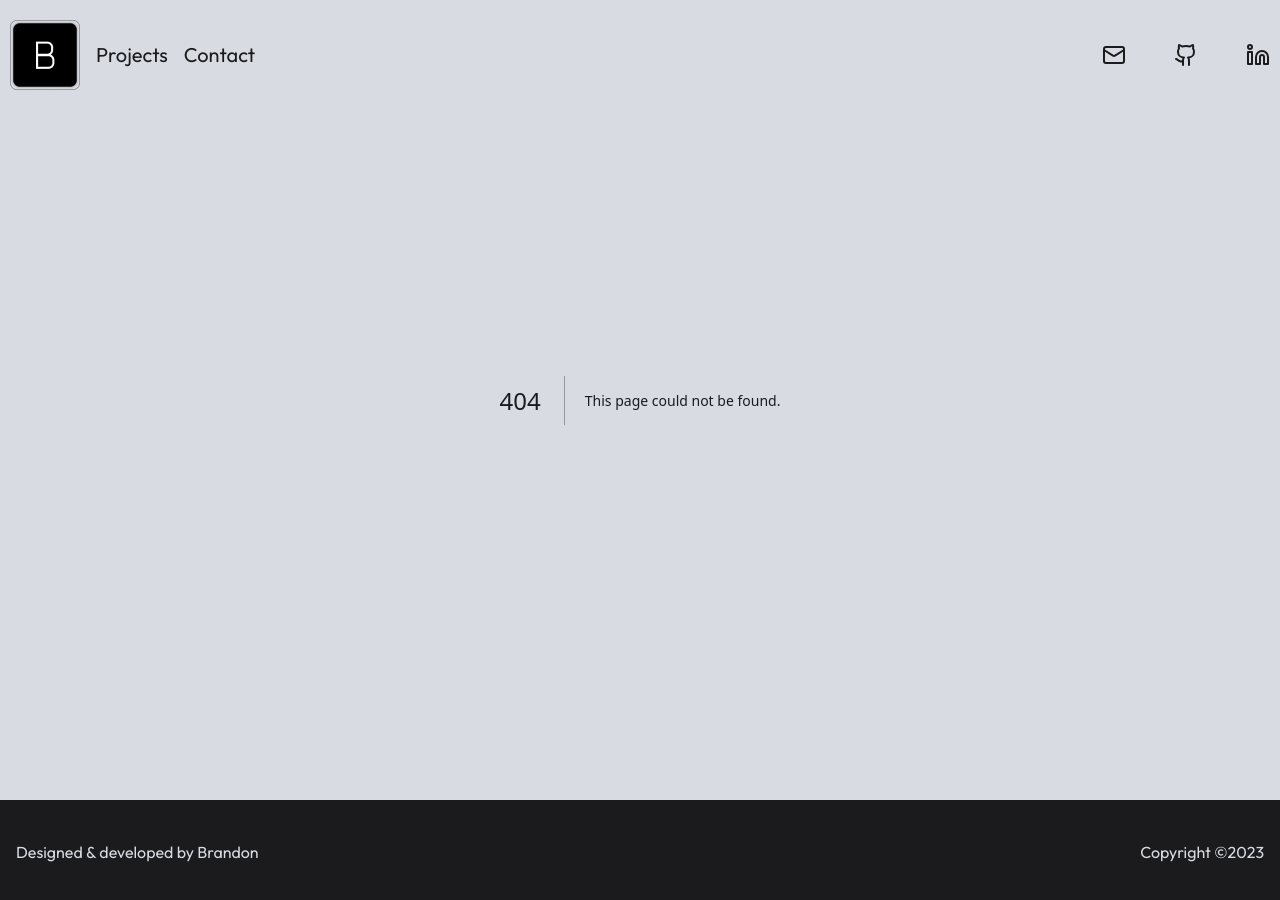
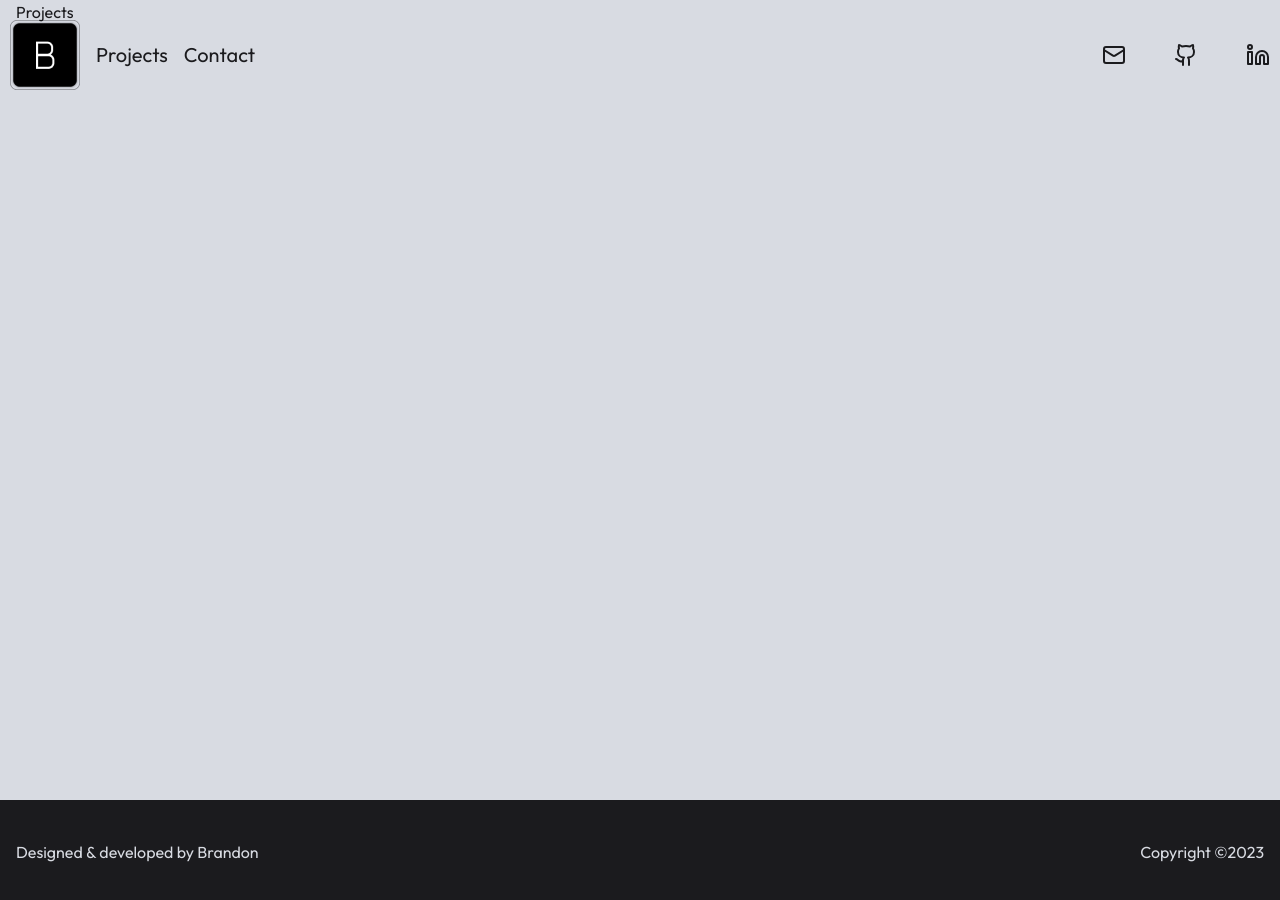
Before and after one commit to brandonmitchell217/portfolio-2023_v2, a Next.js app: page /projects in a window 1280 px wide. Before the commit this address had no page. Shown: the top 900 px of the page. Built offline with nearby package versions, Linux system fonts and the light colour scheme; a web font is replaced by a local one.

Commit message:
meh updates

```diff
--- a/app/page.tsx
+++ b/app/page.tsx
@@ -40,7 +40,7 @@ export default async function Index() {
         <InfoHeader data={{ ...BasicInfo }} />
         <Mouse />
       </section>
-      <section className="py-16 lg:py-32">
+      <section className="py-16 lg:py-44">
         <About />
       </section>
       <section className="pb-20 md:pb-48 space-y-20 md:space-y-48">
--- /dev/null
+++ b/app/projects/page.tsx
@@ -0,0 +1,13 @@
+import React from "react";
+
+export default function Index() {
+  return (
+    <main className="w-full px-4 max-w-7xl">
+      <section className="min-h-screen">
+        <div className="titleCont">
+          <h1 className="title">Projects</h1>
+        </div>
+      </section>
+    </main>
+  );
+}
--- a/components/Home/About.tsx
+++ b/components/Home/About.tsx
@@ -27,12 +27,12 @@ export const About = () => {
           alt="thingy that is an alt"
           height={550}
           width={383}
-          className="rounded-2.5xl lg:rounded-none lg:rounded-tl-2.5xl lg:rounded-bl-2.5xl m-auto w-60 lg:w-fit"
+          className="rounded-2.5xl lg:rounded-none lg:rounded-tl-2.5xl lg:rounded-bl-2.5xl m-auto w-60 sm:w-72 md:w-auto"
         />
       </div>
 
       {/* right */}
-      <div className="flex-1 space-y-4 lg:space-y-8 w-full px-4 lg:px-[60px] py-6 lg:pt-[57px]">
+      <div className="flex-1 space-y-4 lg:space-y-8 w-full px-4 lg:px-[60px] py-6 lg:pt-[57px] min-h-[350px]">
         <div className="w-full flex flex-col-reverse md:flex-row items-center justify-between gap-4">
           <div className="h-0.5 md:h-1 w-full md:w-1/2 bg-light rounded-2.5xl" />
           <div className="flex-1 flex items-center justify-end text-lg md:text-4xl lg:text-2xl xl:text-4xl font-unbounded font-semibold tracking-[-0.005em]">
@@ -59,7 +59,7 @@ export const About = () => {
           </div>
         </div>
         <div>
-          <p className="text-[14px] md:text-[16px] lg:text-[18px] xl:text-[22px] tracking-[0.0275em]">
+          <p className="px-4 lg:px-0 text-[14px] md:text-[16px] lg:text-[18px] xl:text-[22px] tracking-[0.0275em]">
             {aboutData}
           </p>
         </div>
--- a/components/ui/Nav.tsx
+++ b/components/ui/Nav.tsx
@@ -31,10 +31,10 @@ export default function Nav() {
         </Link>
         <ul className="flex gap-4 text-xl">
           <li>
-            <Link href={"/"}>Projects</Link>
+            <Link href={"/projects"}>Projects</Link>
           </li>
           <li>
-            <Link href={"/"}>Contact</Link>
+            <Link href={"/contact"}>Contact</Link>
           </li>
         </ul>
       </div>
```
Also changed, not shown: public/texturefabrik_dust-05.webp (added).
